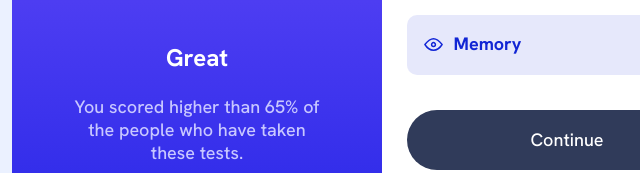
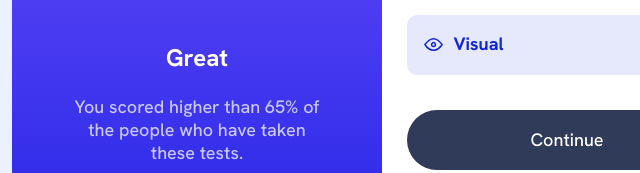
Before and after one commit to MAR2409/ResultsChallenge, a plain HTML site: page index.html in a window 1280 px wide. Shown: the part 439-612 px from the top of the page, 258-898 px from the left. Drawn offline with Linux system fonts and the light colour scheme.

Commit message:
Update index.html

```diff
--- a/index.html
+++ b/index.html
@@ -82,7 +82,7 @@
             <div class="stat visual">
               <div class="flex-group" id="eye">
                 <img src="./assets/images/icon-visual.svg" alt="eye" />
-                <p>memory</p>
+                <p>visual</p>
               </div>
 
               <div class="flex-stats">
```
